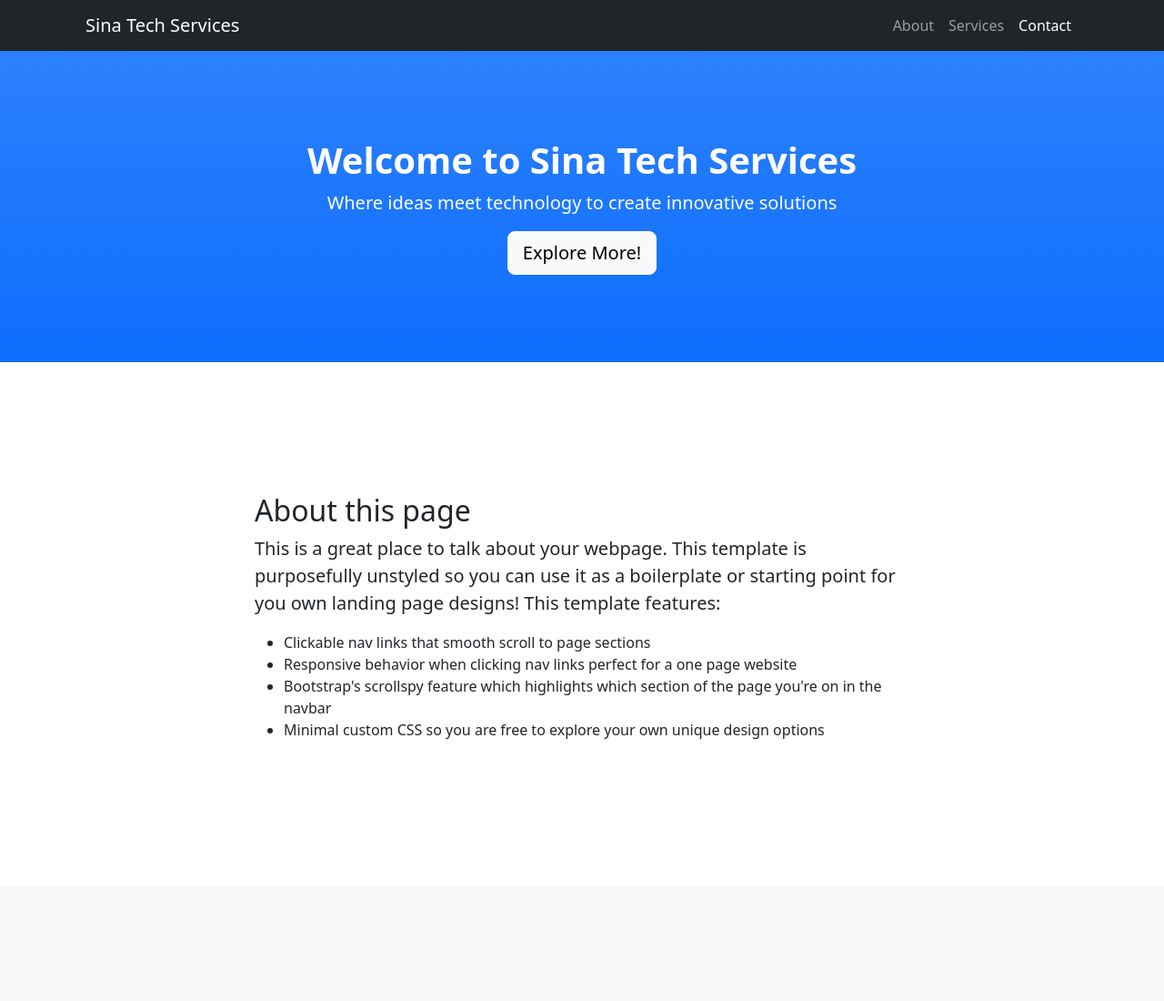
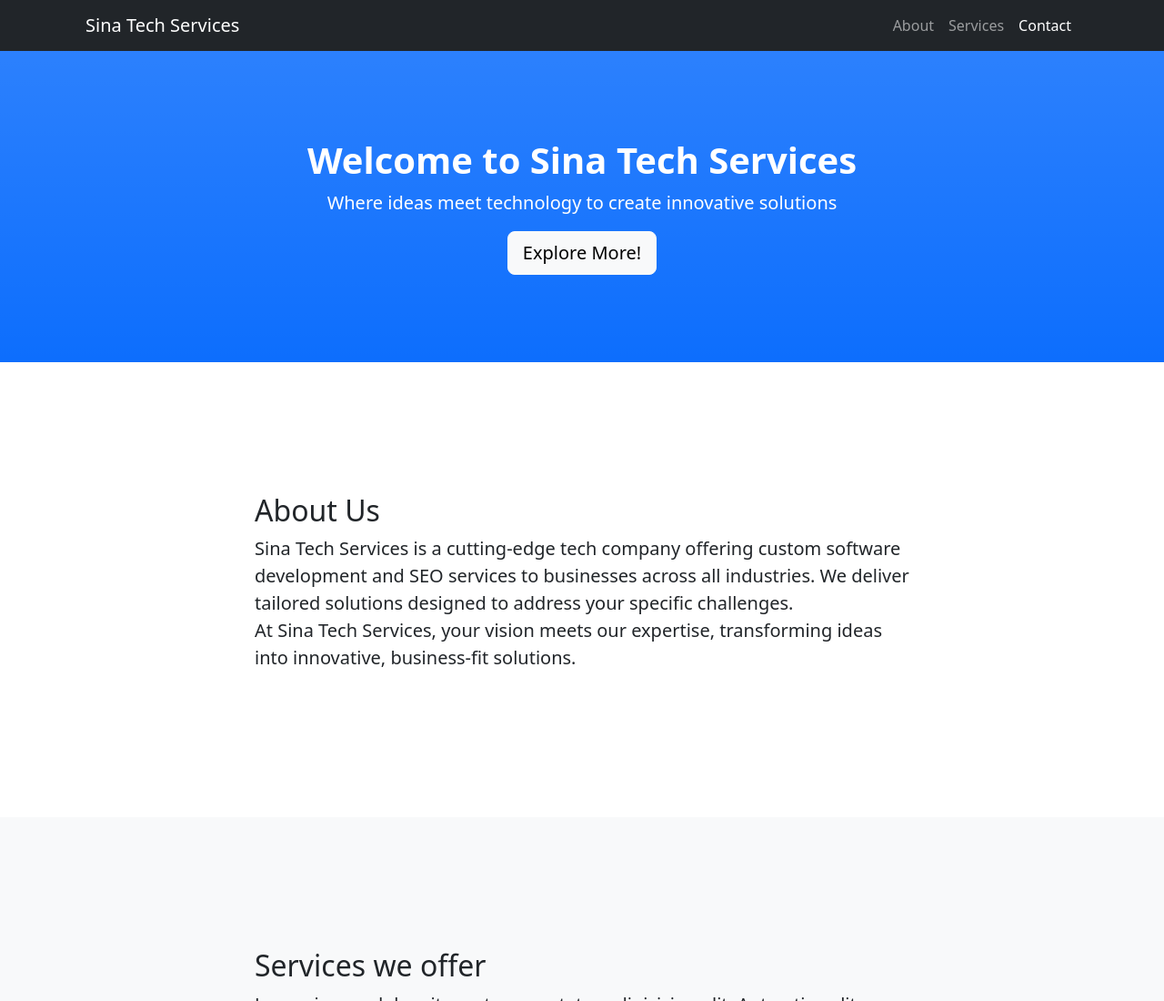
Before and after one commit to Ali-S1na/ICT171-Assignment-2, a plain HTML site: page index.html in a window 1280 px wide. Shown: the top 1100 px of the page at 91% size. Drawn offline with nearby package versions, Linux system fonts and the light colour scheme.

Commit message:
Update index.html

```diff
--- a/index.html
+++ b/index.html
@@ -38,14 +38,10 @@
             <div class="container px-4">
                 <div class="row gx-4 justify-content-center">
                     <div class="col-lg-8">
-                        <h2>About this page</h2>
-                        <p class="lead">This is a great place to talk about your webpage. This template is purposefully unstyled so you can use it as a boilerplate or starting point for you own landing page designs! This template features:</p>
-                        <ul>
-                            <li>Clickable nav links that smooth scroll to page sections</li>
-                            <li>Responsive behavior when clicking nav links perfect for a one page website</li>
-                            <li>Bootstrap's scrollspy feature which highlights which section of the page you're on in the navbar</li>
-                            <li>Minimal custom CSS so you are free to explore your own unique design options</li>
-                        </ul>
+                        <h2>About Us</h2>
+                        <p class="lead">Sina Tech Services is a cutting-edge tech company offering custom software development and SEO services to businesses across all industries.
+                            We deliver tailored solutions designed to address your specific challenges. <br> At Sina Tech Services, your vision meets our expertise, transforming ideas into innovative, business-fit solutions.
+                        </p>
                     </div>
                 </div>
             </div>
```
